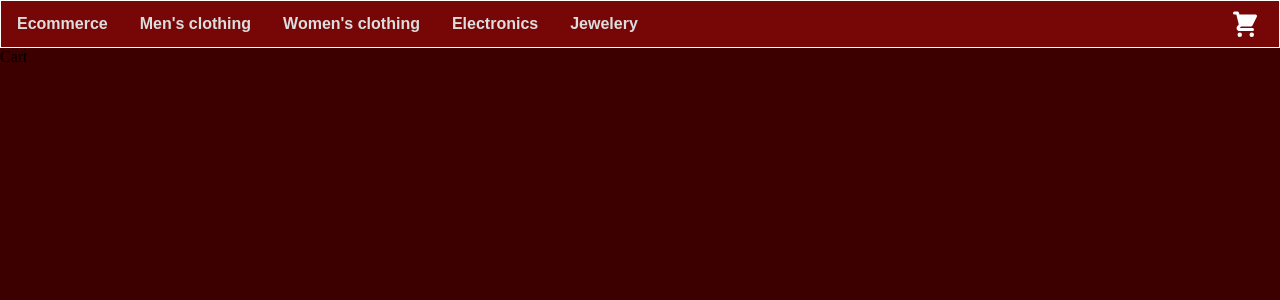
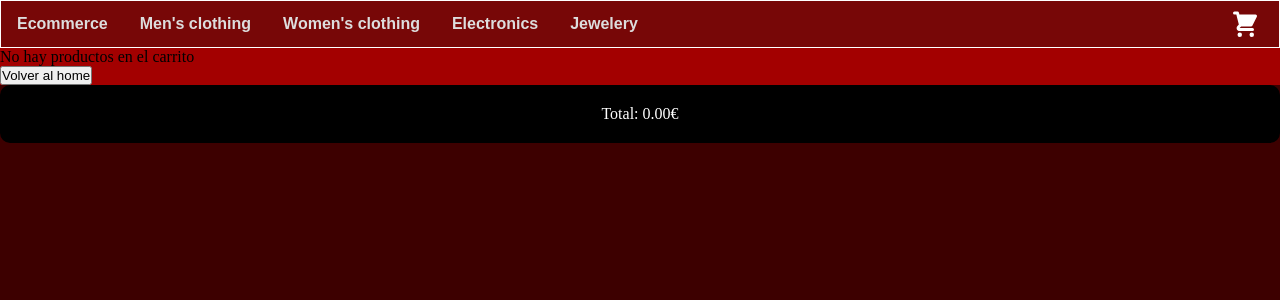
Before and after one commit to Alvaroco87/ecommerce1, a React (Create React App) app: page /cart in a window 1280 px wide. Shown: the top 300 px of the page. Built offline with nearby package versions, Linux system fonts and the light colour scheme.

Commit message:
sexto Commiut

```diff
--- a/package.json
+++ b/package.json
@@ -3,6 +3,10 @@
   "version": "0.1.0",
   "private": true,
   "dependencies": {
+    "@emotion/react": "^11.10.4",
+    "@emotion/styled": "^11.10.4",
+    "@mui/material": "^5.10.7",
+    "@mui/x-data-grid": "^5.17.4",
     "@testing-library/jest-dom": "^5.16.5",
     "@testing-library/react": "^13.3.0",
     "@testing-library/user-event": "^13.5.0",
--- a/src/App.js
+++ b/src/App.js
@@ -9,10 +9,12 @@ import {
 } from "react-router-dom";
 import NotFound from './components/NotFound';
 import Cart from './containers/CartContainer';
+import CartContext from './context/CartContext';
 
 function App() {
 
   return (
+    <CartContext>
       <BrowserRouter>
         <NavBar/>
         <Routes>
@@ -23,6 +25,8 @@ function App() {
           <Route path='*' element={<NotFound/>}/>
         </Routes>
       </BrowserRouter>
+    </CartContext>
+
   );
 }
 
--- /dev/null
+++ b/src/components/CartItems/index.jsx
@@ -0,0 +1,78 @@
+import './styles.css';
+import React from 'react';
+import { useContext } from 'react';
+import { Shop } from '../../context/CartContext';
+import { Link } from 'react-router-dom';
+import { DataGrid } from '@mui/x-data-grid';
+import { Button } from '@mui/material';
+
+const CartItems = () => {
+
+  const {cart, removeItem, clearCart} = useContext(Shop);
+
+  const renderImage = (image) => {
+    return(
+      <img src={image.value} alt="cart-product" style={{height: '150px'}}></img>
+    )
+  }
+
+  const renderRemoveButton = (item) => {
+    const product = item.value
+    return(
+      <Button onClick={()=> removeItem(product)} variant="contained" color="error">
+        Remove
+      </Button>
+    )
+  }
+
+  const columns = [
+    { field: 'image', width: 400, height: 400, renderCell: renderImage},
+    { field: 'title', headerName: 'Product', width: 450 },
+    { field: 'quantity', headerName: 'Quantity', width: 80 },
+    { field: 'price', headerName: 'Price', width: 100 },
+    {
+      field: 'remove',
+      headerName: 'Remove',
+      renderCell: renderRemoveButton,
+      width: 120,
+    },
+  ];
+
+  const filas = []
+  cart.forEach(item => {
+    filas.push({
+      id: item.id,
+      image: item.image,
+      title: item.title,
+      quantity: item.quantity,
+      remove: item,
+      price: item.price * item.quantity,
+    })
+  })
+
+  return (
+    <section className='cart-shop'>
+        {!cart.length
+        ? <div>
+            <p>No hay productos en el carrito</p>
+            <Link to="/"><button>Volver al home</button></Link>
+          </div>
+
+        : <div className='data-grid' style={{ height: 400, width: '100%' }}>
+            <DataGrid
+              rows={filas}
+              columns={columns}
+              pageSize={5}
+              rowsPerPageOptions={[5]}
+              sx={{
+                color: 'white',
+              }}
+            />
+            <Button onClick={clearCart} color="error" variant="outlined">Clear cart</Button>
+          </div>
+        }
+    </section>
+  )
+}
+
+export default CartItems;
--- /dev/null
+++ b/src/components/CartItems/styles.css
@@ -0,0 +1,9 @@
+.cart-shop{
+    width: 100%;
+    background-color: #ff000086;
+}
+
+.cart-shop img{
+    max-width: 150px;
+    max-height: 80px;
+}
--- /dev/null
+++ b/src/components/CartTotals/index.jsx
@@ -0,0 +1,17 @@
+import React from 'react';
+import { useContext } from 'react';
+import { Shop } from '../../context/CartContext';
+import './styles.css';
+
+const CartTotals = () => {
+
+  const {totalPrice} = useContext(Shop);
+
+  return (
+    <div className='cart-totals'>
+      <p>Total: {totalPrice().toFixed(2)}€</p>
+    </div>
+  )
+}
+
+export default CartTotals;
--- /dev/null
+++ b/src/components/CartTotals/styles.css
@@ -0,0 +1,13 @@
+.cart-totals{
+    width: 100%;
+    max-height: 250px;
+    padding: 20px;
+    background-color: black;
+    color: white;
+    border-radius: 10px;
+    font-size: medium;
+}
+
+.cart-totals p{
+    text-align: center;
+}
--- a/src/components/CartWidget/index.jsx
+++ b/src/components/CartWidget/index.jsx
@@ -1,11 +1,21 @@
 import React from 'react';
+import { useContext } from 'react';
 import {HiShoppingCart} from 'react-icons/hi';
 import './styles.css';
+import { Shop } from '../../context/CartContext';
 
 const CartWidget = () => {
+
+  const {totalProducts} = useContext(Shop);
+
   return (
     <div className='shopping-cart'>
         <HiShoppingCart size={30} />
+        {totalProducts() !== 0
+        ? <div>
+          {totalProducts()}
+        </div>
+        : ""}
     </div>
   )
 }
--- a/src/components/ItemDetail/index.jsx
+++ b/src/components/ItemDetail/index.jsx
@@ -1,6 +1,8 @@
 import React from 'react';
+import { useContext } from 'react';
 import { useState } from 'react';
 import {useNavigate} from 'react-router-dom';
+import { Shop } from '../../context/CartContext';
 import ItemCount from '../ItemCount';
 import './styles.css';
 
@@ -9,15 +11,18 @@ const ItemDetail = ({ product }) => {
     const [qty, setQty] = useState(0);
     const navigate = useNavigate();
 
+    const {addItem} = useContext(Shop);
+
     const addCart = (quantity) => {
         setQty(quantity);
     };
 
     const handleFinish = () => {
+        const productToSave = {...product, quantity: qty}
+        addItem(productToSave)
         navigate('/cart');
     }
 
-    console.log(qty);
 
     return (
         <div className="detail-container">
--- a/src/components/ItemList/index.jsx
+++ b/src/components/ItemList/index.jsx
@@ -5,9 +5,12 @@ import './styles.css';
 const ItemList = ({products}) => {
   return (
     <div className='container'>
-        {products.map(product => {
+        {products.length
+        ? products.map(product => {
             return <Item key={product.id} product={product} />
-        })}
+        })
+        : <p>Cargando</p>
+        }
     </div>
   )
 }
--- a/src/containers/CartContainer/index.jsx
+++ b/src/containers/CartContainer/index.jsx
@@ -1,9 +1,19 @@
 import React from 'react';
+// import { useContext } from 'react';
+// import { Shop } from '../../context/CartContext';
+// import { DataGrid } from '@mui/x-data-grid';
+// import { Button } from '@mui/material';
+import CartItems from '../../components/CartItems';
+import CartTotals from '../../components/CartTotals';
 
 const Cart = () => {
-  return (
-    <div>Cart</div>
-  )
-}
+
+    return (
+      <div>
+        <CartItems />
+        <CartTotals />
+      </div>
+    );
+  }
 
 export default Cart;
--- a/src/containers/CartContainer/styles.css
+++ b/src/containers/CartContainer/styles.css
@@ -0,0 +1,5 @@
+.data-grid{
+    height: 400px;
+    width: 100%;
+    color: white;
+}
--- /dev/null
+++ b/src/context/CartContext.jsx
@@ -0,0 +1,60 @@
+import React, { useState } from 'react';
+import { createContext } from 'react';
+
+export const Shop = createContext();
+
+const CartContext = ({children}) => {
+
+    const [cart, setCart] = useState([])
+
+    const addItem = (item) => {
+
+        const repeatProduct = isInCart(item.id);
+
+        if (repeatProduct) {
+
+            const cartModified = cart.map(product => {
+                if (product.id === item.id) {
+                    product.quantity += item.quantity
+                    return product;
+                }
+                return product;
+            });
+
+            setCart(cartModified);
+
+        } else {
+            const cartModificado = [...cart, item];
+            setCart(cartModificado);
+        }
+    }
+
+    const isInCart = (id) => {
+        return cart.some(product => product.id === id);
+    }
+
+    const removeItem = (itemRemove) => {
+        const removedCart = cart.filter(product => product !== itemRemove);
+        setCart(removedCart);
+    }
+
+    const clearCart = () => {
+        setCart([]);
+    }
+
+    const totalPrice = () => {
+        return cart.reduce((prev, act) => prev + act.quantity * act.price, 0);
+    }
+
+    const totalProducts = () => {
+        return cart.reduce((prev, act) => prev + act.quantity, 0);
+    }
+
+    return (
+        <Shop.Provider value={{cart, addItem, removeItem, clearCart, totalPrice, totalProducts}}>
+            {children}
+        </Shop.Provider>
+    )
+}
+
+export default CartContext
```
Also changed, not shown: 1 other file (tests, documents, lock files or other folders). Lines whose indentation alone changed are shown as unchanged.
